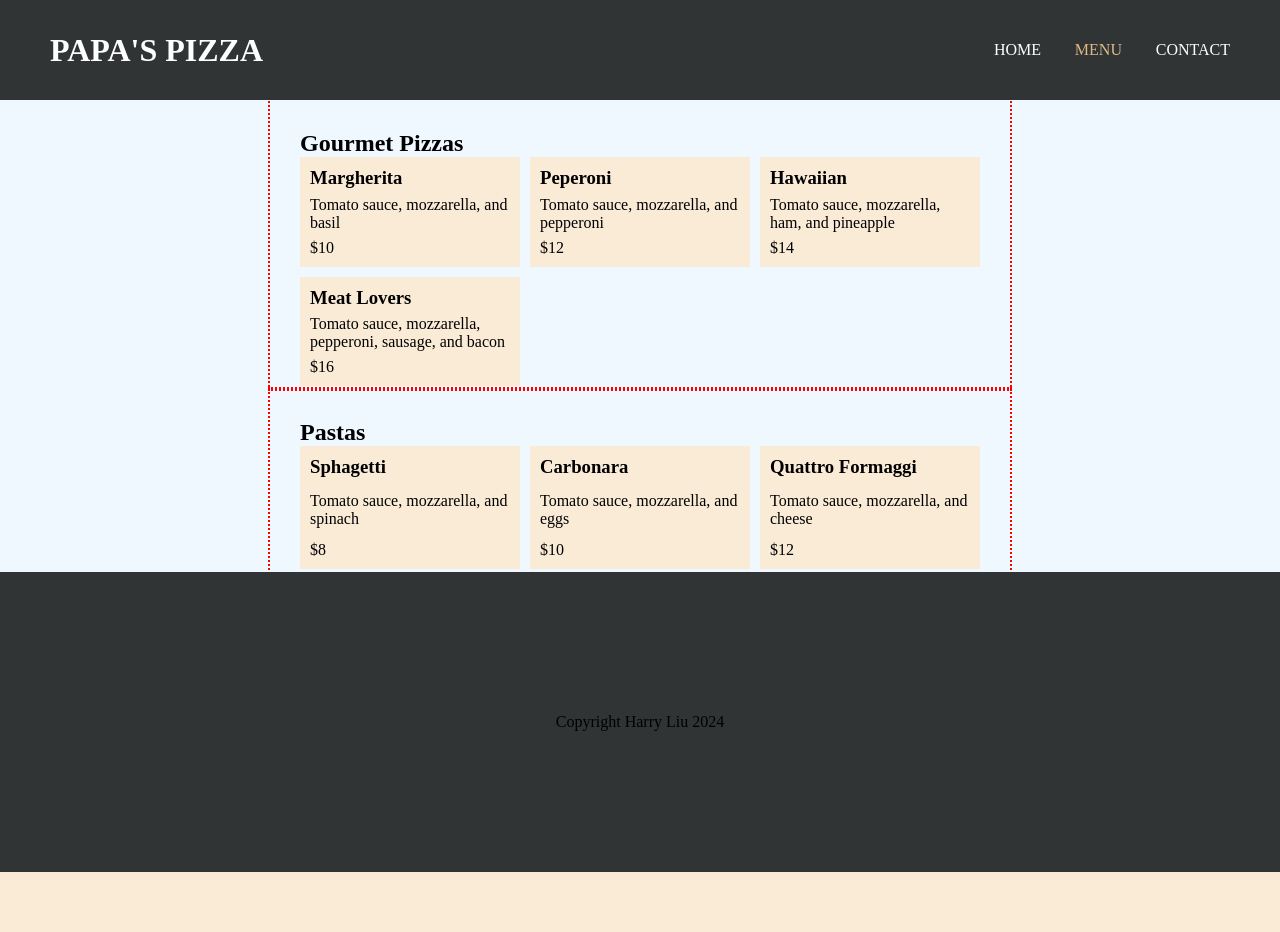
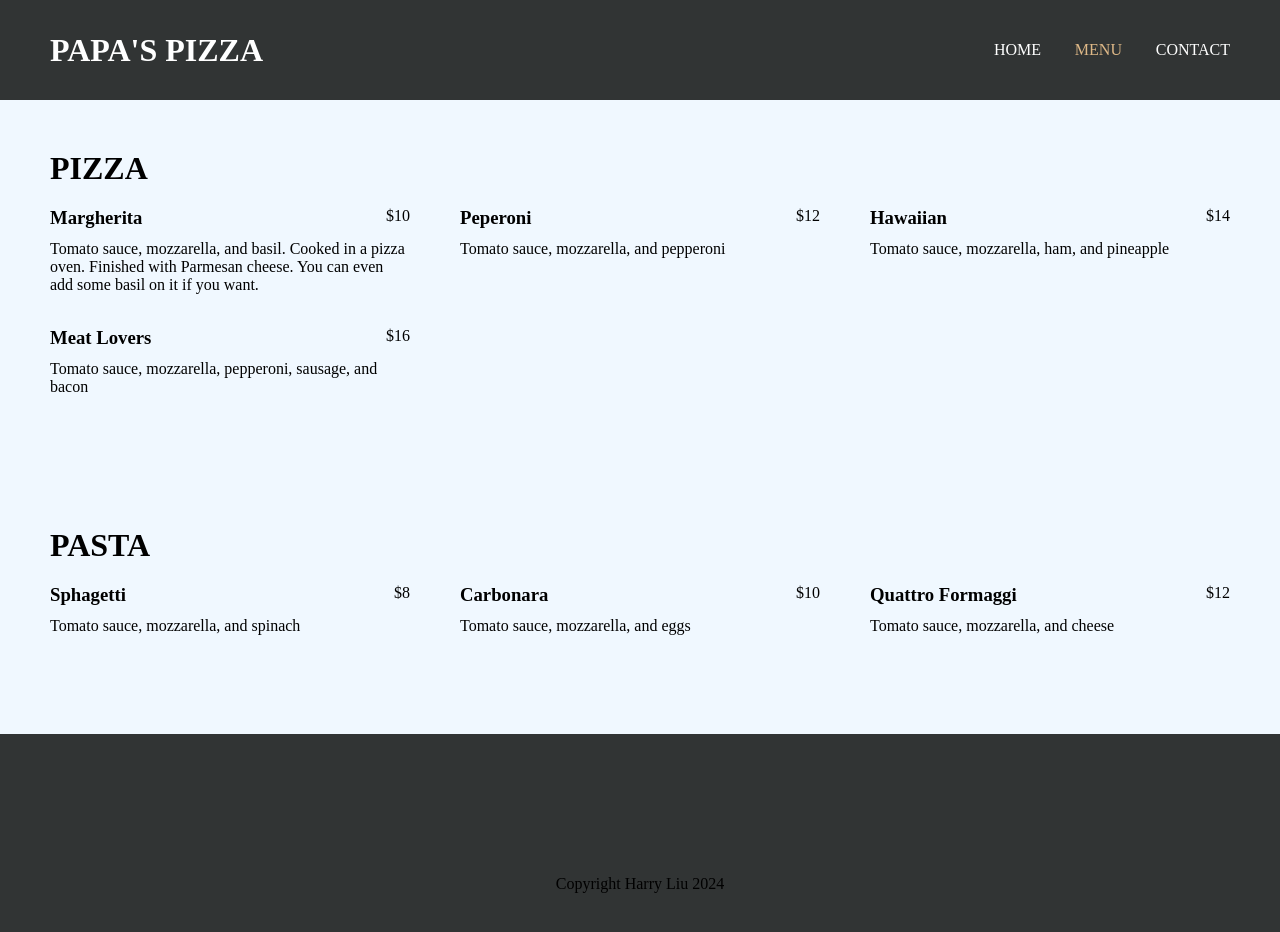
Before and after one commit to hliu19/odin-restaurant, a website built with webpack: page src/index.html in a window 1280 px wide. Both pictures are taken after a click on the link "MENU". Before the commit the page ends 872 px from the top, so only its background shows below. Built offline with nearby package versions, Linux system fonts and the light colour scheme.

Commit message:
updated menu item layout

```diff
--- a/src/menu.js
+++ b/src/menu.js
@@ -1,7 +1,7 @@
 function createMenu(items, title = 'Menu') {
     const menu = document.createElement('div');
     const menuContainer = document.createElement('div');
-    const menuTitle = document.createElement('h2');
+    const menuTitle = document.createElement('h1');
 
     menuTitle.textContent = title;
     menuContainer.classList.add('menu-container');
@@ -23,15 +23,19 @@ function createItemElement(name, description, price) {
 
     const itemName = document.createElement('h3');
     itemName.textContent = name;
+    itemName.classList.add('item-name');
     item.appendChild(itemName);
 
     const itemDesc = document.createElement('p');
     itemDesc.textContent = description;
+    itemDesc.classList.add('item-description');
     item.appendChild(itemDesc);
 
     const itemPrice = document.createElement('p');
     itemPrice.textContent = price;
+    itemPrice.classList.add('item-price');
     item.appendChild(itemPrice);
+
 
     return item;
 }
@@ -42,12 +46,12 @@ function loadMenu() {
 
     main.appendChild(createMenu(
         [
-            { name: 'Margherita', description: 'Tomato sauce, mozzarella, and basil', price: '$10' },
+            { name: 'Margherita', description: 'Tomato sauce, mozzarella, and basil. Cooked in a pizza oven. Finished with Parmesan cheese. You can even add some basil on it if you want.', price: '$10' },
             { name: 'Peperoni', description: 'Tomato sauce, mozzarella, and pepperoni', price: '$12' },
             { name: 'Hawaiian', description: 'Tomato sauce, mozzarella, ham, and pineapple', price: '$14' },
             { name: 'Meat Lovers', description: 'Tomato sauce, mozzarella, pepperoni, sausage, and bacon', price: '$16' },
         ],
-        'Gourmet Pizzas'
+        'PIZZA'
     ));
 
     main.appendChild(createMenu(
@@ -56,7 +60,7 @@ function loadMenu() {
             { name: 'Carbonara', description: 'Tomato sauce, mozzarella, and eggs', price: '$10' },
             { name: 'Quattro Formaggi', description: 'Tomato sauce, mozzarella, and cheese', price: '$12' },
         ],
-        'Pastas'
+        'PASTA'
     ))
 
     console.log('Menu loaded');
--- a/src/style.css
+++ b/src/style.css
@@ -104,6 +104,9 @@ nav {
 }
 
 @media screen and (max-width: 600px) {
+    .main {
+        margin-top: 400px;
+    }
     header {
         height: 50%;
         flex-direction: column;
@@ -114,33 +117,60 @@ nav {
         height: 300px;
     }
 
+    .menu-container {
+        grid-template-columns: 1fr;
+    }
 }
 
+/* Menu styling */
 .menu {
-    padding: 30px;
-    outline: 2px dotted red;
+    padding-top: 50px;
+    padding-bottom: 50px;
+    padding-left: 50px;
+    padding-right: 50px;
+
     gap: 20px;
+    display: flex;
+    flex-direction: column;
+    justify-content: center;
+    align-items: flex-start;
+    width: calc(100% - 100px);
 }
 
 .menu-container {
     display: grid;
-    grid-template-columns: repeat(3, 1fr);
+    grid-template-columns: 1fr 1fr 1fr;
     grid-auto-rows: 1fr;
     width: 100%;
-    height: 100%;
-    row-gap: 10px;
-    column-gap: 10px;
+    column-gap: 50px;
+    row-gap: 20px;
 }
 
+/* Menu item styling */
 .item {
-    background-color: antiquewhite;
-    padding: 10px;
-    display: flex;
-    flex-direction: column;
-    justify-content: space-between;
-    max-width: 200px;
+    display: grid;
+    grid-template-columns: 80% 20%;
+    grid-template-rows: .5fr 1fr;
+    height: 100px;
 }
 
+.item-name {
+    grid-column: 1 / 2;
+    grid-row: 1 / 2;
+}
+
+.item-description {
+    grid-column: 1 / 3;
+    grid-row: 2 / 3;
+}
+
+.item-price {
+    grid-column: 2 / 3;
+    grid-row: 1 / 2;
+    text-align: right;
+}
+
+/* Link styling */
 a {
     cursor: pointer;
 }
```
Also changed, not shown: dist/main.bundle.js.
